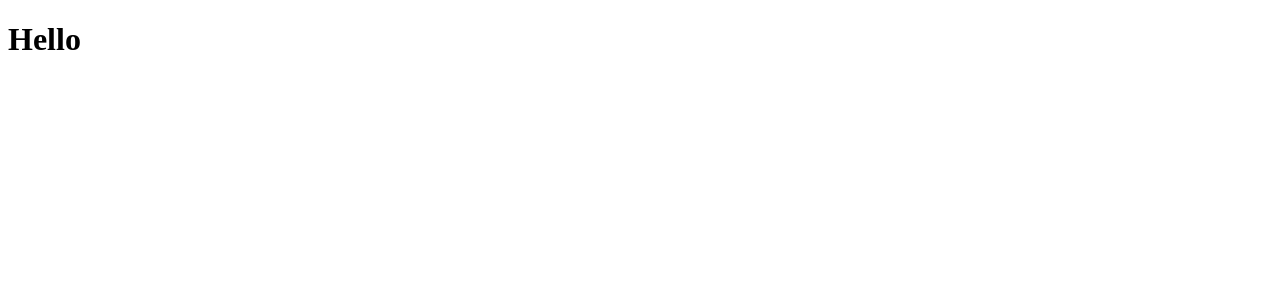
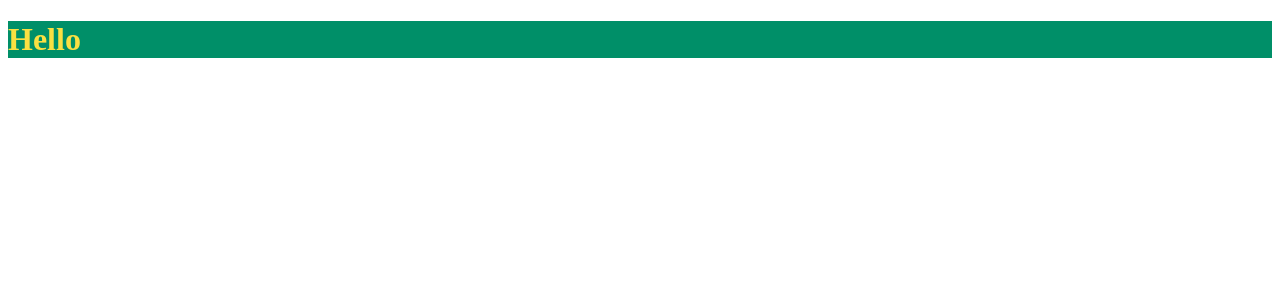
Before and after one commit to youhane/weather-app-challenge, a React (Create React App) app: page / in a window 1280 px wide. Shown: the top 300 px of the page. Built offline with nearby package versions, Linux system fonts and the light colour scheme.

Commit message:
[add] tried emotion

```diff
--- a/package.json
+++ b/package.json
@@ -4,6 +4,7 @@
   "private": true,
   "dependencies": {
     "@emotion/react": "^11.9.0",
+    "@emotion/styled": "^11.8.1",
     "@testing-library/jest-dom": "^5.16.4",
     "@testing-library/react": "^13.1.1",
     "@testing-library/user-event": "^13.5.0",
--- a/src/App.tsx
+++ b/src/App.tsx
@@ -1,9 +1,10 @@
 import React from 'react';
+import { Heading } from './LeftDisplay/LeftDisplay.style';
 
 function App() {
   return (
     <div>
-      <h1>Hello</h1>
+      <Heading>Hello</Heading>
     </div>
   );
 }
--- /dev/null
+++ b/src/LeftDisplay/LeftDisplay.style.js
@@ -0,0 +1,6 @@
+import styled from '@emotion/styled';
+
+export const Heading = styled('h1')`
+  background-color: #008f68;
+  color: #fae042;
+`;
```
Also changed, not shown: 1 other file (tests, documents, lock files or other folders).
